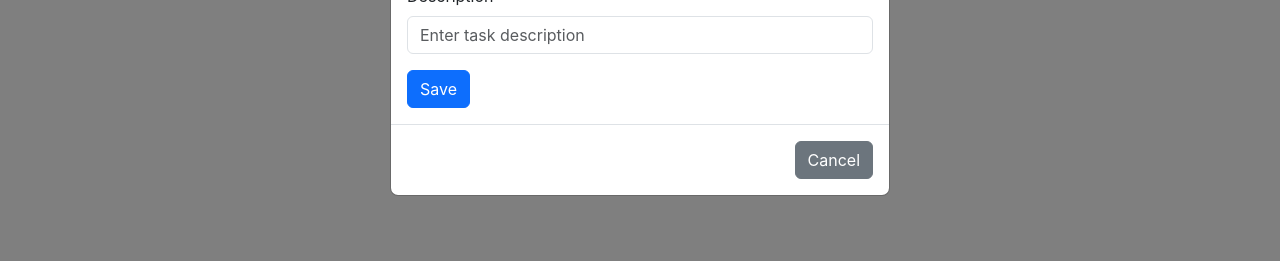
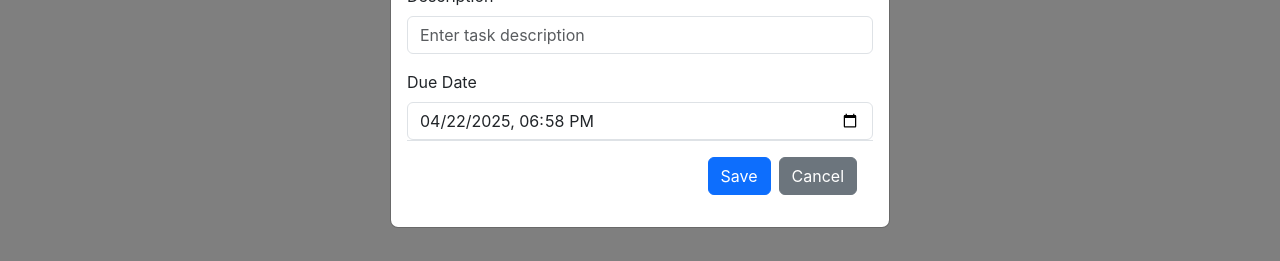
Before and after one commit to ionescuea/Task-Tracker, a React (Create React App) app in the folder client/: page / in a window 1280 px wide. Both pictures are taken after a click on the button "+ Add New Task". Shown: the part 200-461 px from the top of the page. Built offline with nearby package versions, Linux system fonts and the light colour scheme; no server answers.

Commit message:
Add Due date in UI

```diff
--- a/client/src/components/NewTaskForm.js
+++ b/client/src/components/NewTaskForm.js
@@ -6,6 +6,7 @@ const NewTaskForm = ({ show, handleClose, handleSave }) => {
   const [task, setTask] = useState({
     title: '',
     description: '',
+    dueDate: new Date().toLocaleString('sv-SE').slice(0, 16).replace('T', ' '),
   });
 
   const handleInputChange = (e) => {
@@ -19,7 +20,7 @@ const NewTaskForm = ({ show, handleClose, handleSave }) => {
   const handleSubmit = (e) => {
     e.preventDefault();
     handleSave(task);
-    setTask({ title: '', description: '' });
+    setTask({ title: '', description: '', dueDate: new Date().toLocaleString('sv-SE').slice(0, 16).replace('T', ' ') });
   };
 
   return (
@@ -51,16 +52,26 @@ const NewTaskForm = ({ show, handleClose, handleSave }) => {
               required
             />
           </Form.Group>
-          <Button variant="primary" type="submit" className="mt-3">
-            Save
-          </Button>
+          <Form.Group controlId="taskDueDate" className="mt-3">
+            <Form.Label>Due Date</Form.Label>
+            <Form.Control
+              type="datetime-local"
+              name="dueDate"
+              value={task.dueDate}
+              onChange={handleInputChange}
+              required
+            />
+          </Form.Group>
+          <Modal.Footer>
+            <Button variant="primary" type="submit">
+              Save
+            </Button>
+            <Button variant="secondary" onClick={handleClose}>
+              Cancel
+            </Button>
+          </Modal.Footer>
         </Form>
       </Modal.Body>
-      <Modal.Footer>
-        <Button variant="secondary" onClick={handleClose}>
-          Cancel
-        </Button>
-      </Modal.Footer>
     </Modal>
   );
 };
--- a/client/src/components/TaskDetailsModal.js
+++ b/client/src/components/TaskDetailsModal.js
@@ -6,6 +6,7 @@ const TaskDetailsModal = ({ show, handleClose, taskId, onTaskUpdated, onTaskDele
   // const [task, setTask] = useState(null);
   const [title, setTitle] = useState('');
   const [description, setDescription] = useState('');
+  const [dueDate, setDueDate] = useState('');
   const [status, setStatus] = useState('');
   const [showDeleteConfirm, setShowDeleteConfirm] = useState(false);
   const [showSaveConfirm, setShowSaveConfirm] = useState(false);
@@ -18,6 +19,7 @@ const TaskDetailsModal = ({ show, handleClose, taskId, onTaskUpdated, onTaskDele
           const taskData = res.data;
           setTitle(taskData.title || '');
           setDescription(taskData.description || '');
+          setDueDate(taskData.dueDate || '');
           setStatus(taskData.status || 'pending');
         } catch (error) {
           console.error('Failed to load task:', error);
@@ -49,13 +51,13 @@ const TaskDetailsModal = ({ show, handleClose, taskId, onTaskUpdated, onTaskDele
   };
 
   const handleConfirmedSave = async () => {
-    if (!title || !description || !status) {
+    if (!title || !description || !dueDate || !status) {
       alert('All fields must be filled out');
       return;
     }
 
     try {
-      const updatedTask = { title, description, status };
+      const updatedTask = { title, description, dueDate, status };
       const response = await axios.patch(`http://localhost:5001/api/tasks/${taskId}`, updatedTask);
       onTaskUpdated(taskId, response.data);
       setShowSaveConfirm(false);
@@ -64,7 +66,6 @@ const TaskDetailsModal = ({ show, handleClose, taskId, onTaskUpdated, onTaskDele
       console.error('Failed to update task:', error);
     }
   };
-
 
   return (
     <>
@@ -89,6 +90,14 @@ const TaskDetailsModal = ({ show, handleClose, taskId, onTaskUpdated, onTaskDele
                 rows={3}
                 value={description}
                 onChange={(e) => setDescription(e.target.value)}
+              />
+            </Form.Group>
+            <Form.Group className="mt-3">
+              <Form.Label>Due Date</Form.Label>
+              <Form.Control
+                type="dateTime-local"
+                value={new Date(dueDate).toLocaleString('sv-SE').slice(0, 16).replace(' ', 'T')}
+                onChange={(e) => setDueDate(e.target.value)}
               />
             </Form.Group>
           </Form>
--- a/client/src/components/TaskItem.js
+++ b/client/src/components/TaskItem.js
@@ -47,6 +47,7 @@ const TaskItem = ({ task, onStatusUpdate, onClick }) => {
             {task.title}
           </Card.Title>
           <Card.Text>{task.description}</Card.Text>
+          <Card.Text>Due Date: {new Date(task.dueDate).toLocaleString()}</Card.Text>
 
           <Form.Select value={tempStatus} onChange={handleStatusChange}>
             <option value="pending">Pending</option>
```
Also changed, not shown: 1 other file (tests, documents, lock files or other folders).
